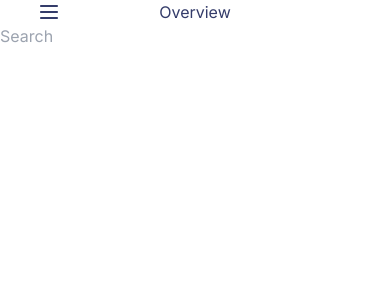
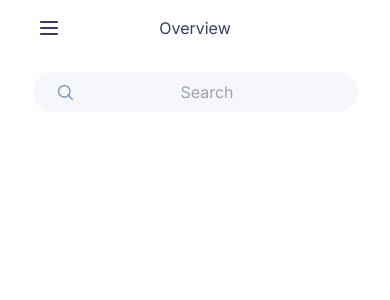
Before and after one commit to mothibimalebana/fds-system-client, a React (Vite) app: page / in a window 390 px wide. Shown: the top 300 px of the page. Built offline with nearby package versions, Linux system fonts and the light colour scheme.

Commit message:
done styling the mobile navbar

```diff
--- a/src/components/nav/Nav.jsx
+++ b/src/components/nav/Nav.jsx
@@ -25,7 +25,7 @@ const Nav = ({pageTitle}) => {
             <div className="nav-container flex">
                 {/*Mobile*/}
                 <section className="md:hidden w-full">
-                    <div className="top w-full">
+                    <div className="top py-4 w-full">
                         <div className="nav-menu w-full grid grid-cols-4" onClick={() => {setNavOpen((prev) => !prev)}}>
                         <div className="svg flex justify-center self-center items-center">
                             <svg xmlns="http://www.w3.org/2000/svg" width="18" height="14" viewBox="0 0 18 14" fill="none">
@@ -37,13 +37,12 @@ const Nav = ({pageTitle}) => {
                         <h3 className="col-start-2 col-end-4 justify-self-centre flex justify-center text-[20px]">{pageTitle}</h3>
                         </div>
                     </div>
-                    <div className="bottom">
-                    <div className="search">
-                        <input
-                            id="nav-search"
-                            onChange={inputHandler}
-                            placeholder="Search"
-                        />
+                    <div className="bottom py-4 flex justify-center">
+                    <div className="search flex gap-2 col-start-2 col-end-7 justify-center items-center">
+                    <svg xmlns="http://www.w3.org/2000/svg" width="16" height="16" viewBox="0 0 16 16" fill="none">
+                        <path d="M14.8163 14.9347L11.2102 11.3286C12.1041 10.2388 12.6429 8.84286 12.6429 7.32143C12.6429 3.83163 9.81122 1 6.32143 1C2.82857 1 0 3.83163 0 7.32143C0 10.8112 2.82857 13.6429 6.32143 13.6429C7.84286 13.6429 9.23571 13.1071 10.3255 12.2133L13.9316 15.8163C14.1765 16.0612 14.5714 16.0612 14.8163 15.8163C15.0612 15.5745 15.0612 15.1765 14.8163 14.9347ZM6.32143 12.3847C3.52653 12.3847 1.2551 10.1133 1.2551 7.32143C1.2551 4.52959 3.52653 2.2551 6.32143 2.2551C9.11327 2.2551 11.3878 4.52959 11.3878 7.32143C11.3878 10.1133 9.11327 12.3847 6.32143 12.3847Z" fill="#718EBF"/>
+                    </svg>
+                        <input name="searchBar" placeholder="Search"/>
                     </div>
                     </div>
                 </section>
--- a/src/index.css
+++ b/src/index.css
@@ -23,3 +23,13 @@ body {
   -webkit-font-smoothing: antialiased;
   -moz-osx-font-smoothing: grayscale;
 }
+input {
+  background: #F5F7FA;
+  text-align: center;
+}
+.search{
+  border-radius: 40px;
+  background-color: #F5F7FA;
+  width: 325px;
+  height: 40px;
+}
```
